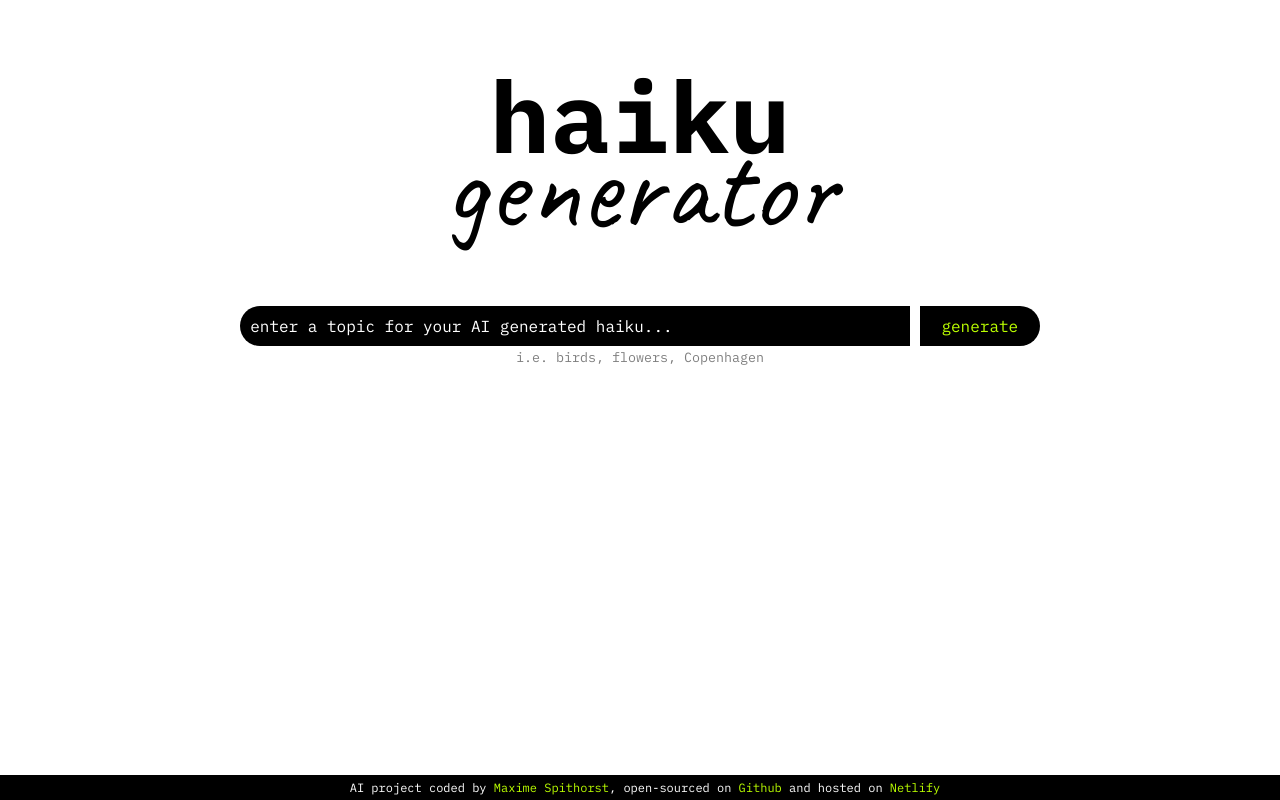
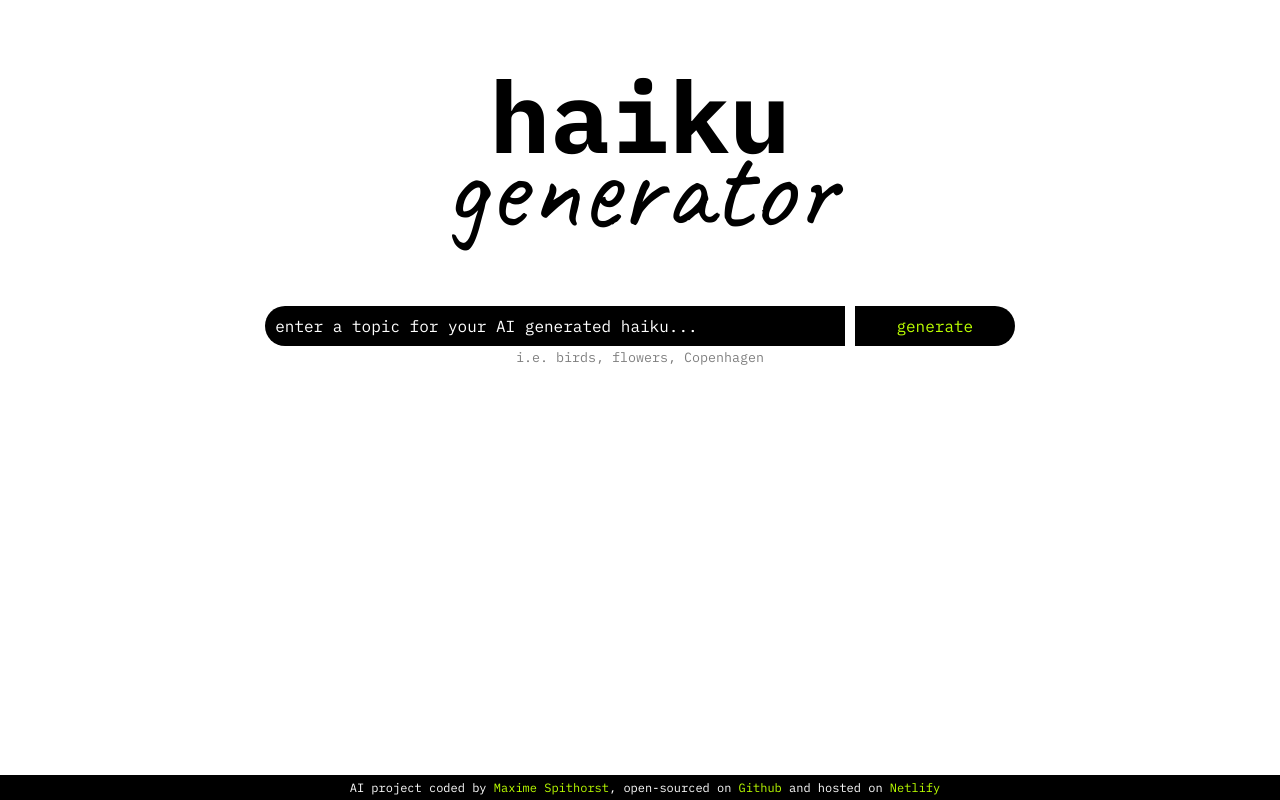
Before and after one commit to hallomaxime/haiku-generator, a plain HTML site: page index.html in a window 1280 px wide. Drawn offline with nearby package versions, Linux system fonts and the light colour scheme.

Commit message:
small update css

```diff
--- a/src/style.css
+++ b/src/style.css
@@ -31,11 +31,11 @@ input {
 #haiku-result,
 #haiku-form {
   margin: 0 auto;
-  width: 800px;
+  max-width: 800px;
 }
 
 #topic-input {
-  width: 650px;
+  width: 70%;
   color: #ffffff;
   font-size: 16px;
   border: none;
@@ -48,7 +48,7 @@ input {
 }
 
 #search-button {
-  width: 120px;
+  width: 20%;
   color: #bbff00;
   font-size: 16px;
   border: none;
```
